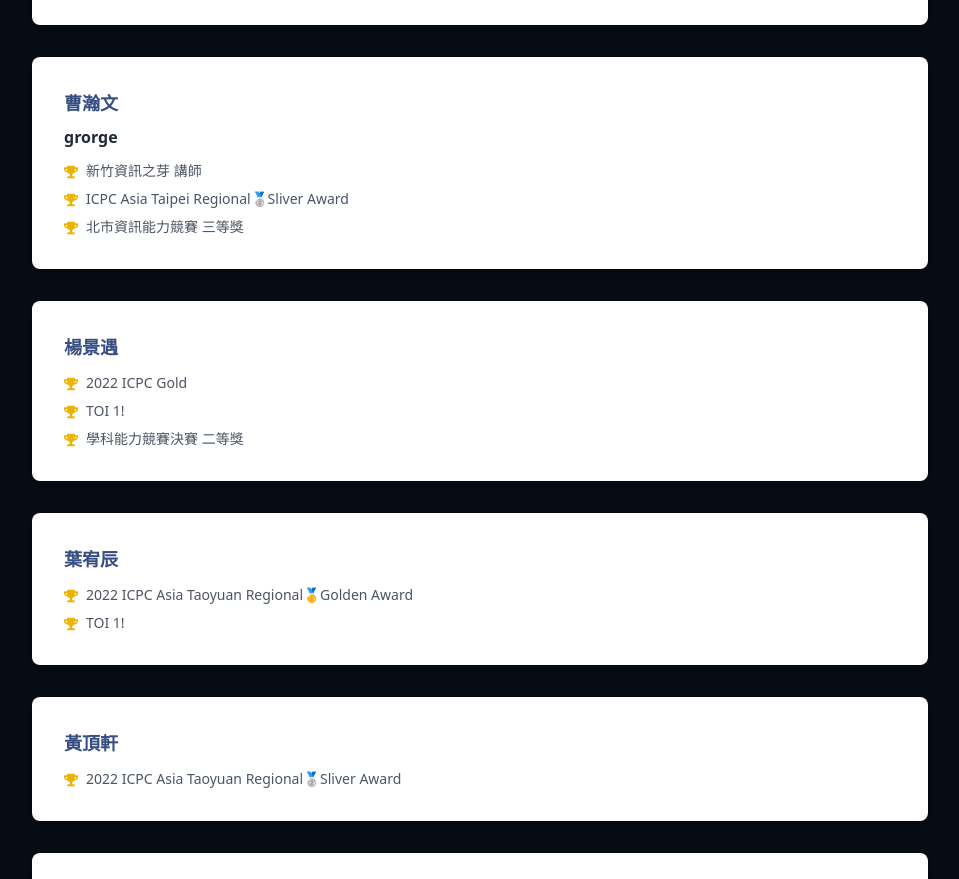
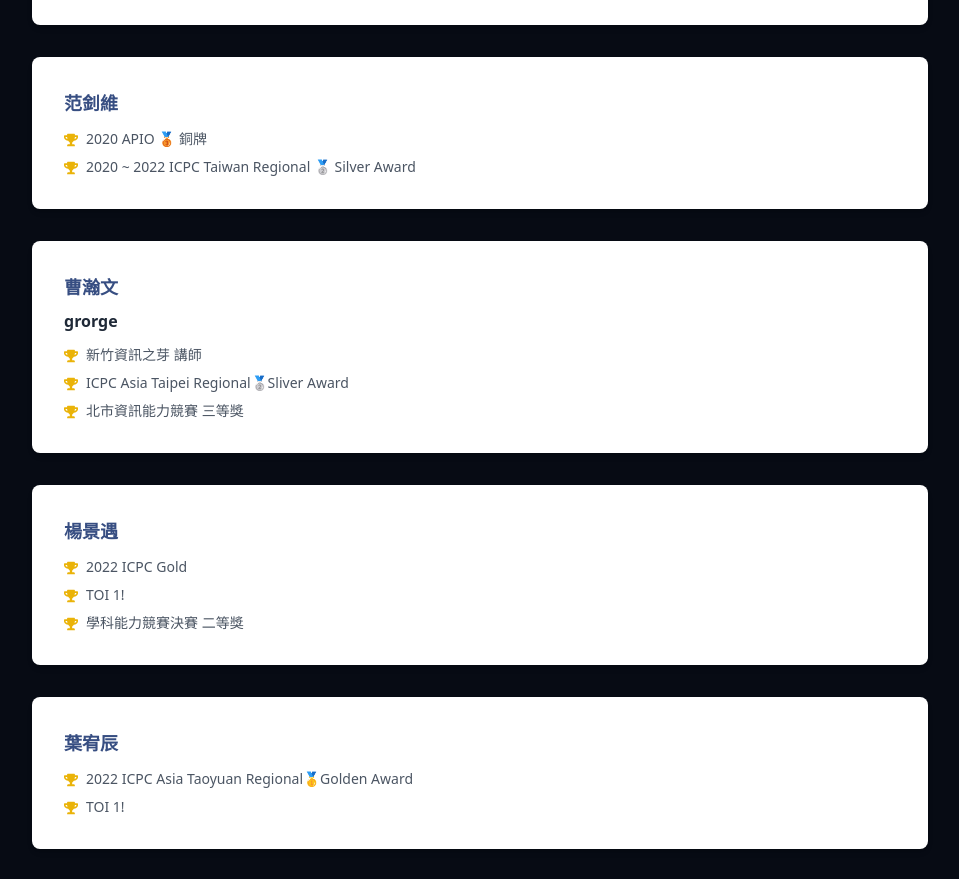
Before and after one commit to ioncamp-internal/web-ionc, a Next.js app: page /lecturers in a window 1280 px wide. Shown: the part 1120-1999 px from the top of the page, without its empty margins (160-1119 px from the left). Built offline with nearby package versions, Linux system fonts and the light colour scheme.

Commit message:
update˚

```diff
--- a/src/pages/lecturers/index.js
+++ b/src/pages/lecturers/index.js
@@ -44,6 +44,13 @@ const lecturers = [
             "2022 ICPC asia Taoyuan Regional 🥇Golden Award",
             "2018 ~ 2020 TOI 1!",
             "108 全國資訊學科能力競賽🥈二等獎",
+        ],
+    },
+    {
+        name: "范釗維",
+        experiences: [
+            "2020 APIO 🥉 銅牌",
+            "2020 ~ 2022 ICPC Taiwan Regional 🥈 Silver Award",
         ],
     },
     {
```
